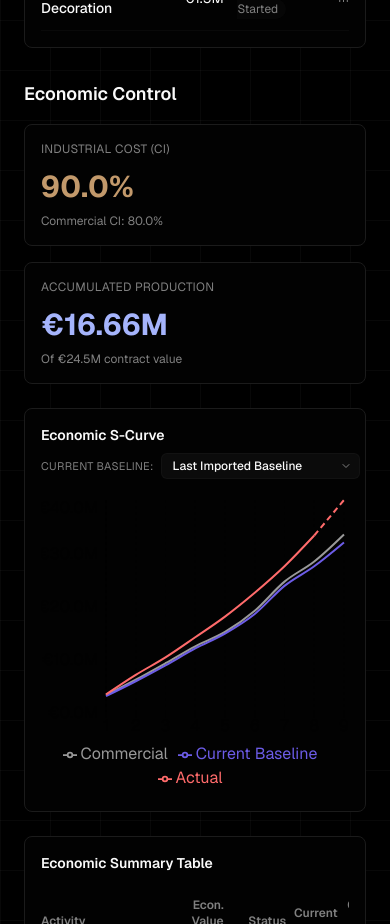
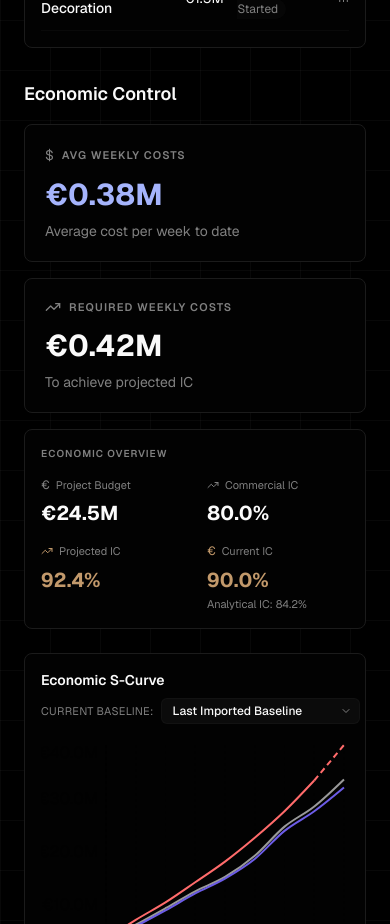
Before and after one commit to danielrebelo-volis/v0-volis-build-dashboard, a Next.js app: page /project/PRJ-001/overview in a window 390 px wide. Shown: the part 2880-3804 px from the top of the page. Built offline with nearby package versions, Linux system fonts and the light colour scheme.

Commit message:
feat: update Economic Control with new KPI layout
Expand Economic Control with two large weekly-cost cards and a horizontal bar with 4 KPIs.

```diff
--- a/app/project/[id]/overview/page.tsx
+++ b/app/project/[id]/overview/page.tsx
@@ -1009,17 +1009,59 @@ export default function ProjectOverview({ params }: { params: { id: string } })
             {/* Economic Control Section */}
             <h2 className="text-lg font-semibold text-foreground mb-4 mt-8">Economic Control</h2>
 
-            {/* Economic Control KPIs */}
-            <div className="grid grid-cols-1 md:grid-cols-2 gap-4 mb-6">
-              <div className="glass-card rounded-lg p-4 border border-border/50">
-                <p className="text-xs text-muted-foreground uppercase tracking-wide mb-3">Industrial Cost (CI)</p>
-                <p className="text-3xl font-bold text-warning">90.0%</p>
-                <p className="text-xs text-muted-foreground mt-2">Commercial CI: 80.0%</p>
-              </div>
-              <div className="glass-card rounded-lg p-4 border border-border/50">
-                <p className="text-xs text-muted-foreground uppercase tracking-wide mb-3">Accumulated Production</p>
-                <p className="text-3xl font-bold text-success">€16.66M</p>
-                <p className="text-xs text-muted-foreground mt-2">Of €24.5M contract value</p>
+            {/* Weekly Cost KPIs */}
+            <div className="grid grid-cols-1 sm:grid-cols-2 gap-4 mb-4">
+              <div className="glass-card rounded-lg p-5 border border-border/50">
+                <div className="flex items-center gap-2 mb-3">
+                  <span className="text-muted-foreground text-sm font-normal">$</span>
+                  <p className="text-[11px] text-muted-foreground uppercase tracking-widest font-semibold">Avg Weekly Costs</p>
+                </div>
+                <p className="text-3xl font-bold text-success">€0.38M</p>
+                <p className="text-sm text-muted-foreground mt-2">Average cost per week to date</p>
+              </div>
+              <div className="glass-card rounded-lg p-5 border border-border/50">
+                <div className="flex items-center gap-2 mb-3">
+                  <TrendingUp className="w-4 h-4 text-muted-foreground" />
+                  <p className="text-[11px] text-muted-foreground uppercase tracking-widest font-semibold">Required Weekly Costs</p>
+                </div>
+                <p className="text-3xl font-bold text-foreground">€0.42M</p>
+                <p className="text-sm text-muted-foreground mt-2">To achieve projected IC</p>
+              </div>
+            </div>
+
+            {/* Economic Overview bar */}
+            <div className="glass-card rounded-lg p-4 border border-border/50 mb-6">
+              <p className="text-[10px] text-muted-foreground uppercase tracking-widest font-semibold mb-4">Economic Overview</p>
+              <div className="grid grid-cols-2 sm:grid-cols-4 gap-x-6 gap-y-4 divide-x-0 sm:divide-x divide-border/30">
+                <div className="sm:pl-0">
+                  <div className="flex items-center gap-1.5 mb-1.5">
+                    <span className="text-xs text-muted-foreground">€</span>
+                    <span className="text-[11px] text-muted-foreground">Project Budget</span>
+                  </div>
+                  <p className="text-xl font-bold text-foreground">€24.5M</p>
+                </div>
+                <div className="sm:pl-6">
+                  <div className="flex items-center gap-1.5 mb-1.5">
+                    <TrendingUp className="w-3 h-3 text-muted-foreground" />
+                    <span className="text-[11px] text-muted-foreground">Commercial IC</span>
+                  </div>
+                  <p className="text-xl font-bold text-foreground">80.0%</p>
+                </div>
+                <div className="sm:pl-6">
+                  <div className="flex items-center gap-1.5 mb-1.5">
+                    <TrendingUp className="w-3 h-3 text-warning" />
+                    <span className="text-[11px] text-muted-foreground">Projected IC</span>
+                  </div>
+                  <p className="text-xl font-bold text-warning">92.4%</p>
+                </div>
+                <div className="sm:pl-6">
+                  <div className="flex items-center gap-1.5 mb-1.5">
+                    <span className="text-xs text-warning">€</span>
+                    <span className="text-[11px] text-muted-foreground">Current IC</span>
+                  </div>
+                  <p className="text-xl font-bold text-warning">90.0%</p>
+                  <p className="text-[11px] text-muted-foreground mt-0.5">Analytical IC: 84.2%</p>
+                </div>
               </div>
             </div>
 
@@ -1301,19 +1343,58 @@ export default function ProjectOverview({ params }: { params: { id: string } })
         {/* Economic Tab */}
         {activeTab === 'economic' && (
           <>
-            {/* Top Section - Financial Health KPIs */}
-            <div className="grid grid-cols-1 md:grid-cols-2 gap-6 mb-8">
-              <div className="glass-card rounded-lg p-6 border border-border/50">
-                <p className="text-xs text-muted-foreground uppercase tracking-wide mb-4">Industrial Cost (CI)</p>
-                <p className="text-4xl font-bold text-warning">90.0%</p>
-                <p className="text-xs text-muted-foreground mt-2">Commercial CI: 80.0% — CPI: 0.89</p>
-              </div>
-
-              <div className="glass-card rounded-lg p-6 border border-border/50">
-                <p className="text-xs text-muted-foreground uppercase tracking-wide mb-4">Accumulated Production</p>
-                <div>
-                  <p className="text-4xl font-bold text-success">€16.66M</p>
-                  <p className="text-xs text-muted-foreground mt-2">68% of €24.5M contract value</p>
+            {/* Weekly Cost KPIs */}
+            <div className="grid grid-cols-1 sm:grid-cols-2 gap-4 mb-4">
+              <div className="glass-card rounded-lg p-5 border border-border/50">
+                <div className="flex items-center gap-2 mb-3">
+                  <span className="text-muted-foreground text-sm font-normal">$</span>
+                  <p className="text-[11px] text-muted-foreground uppercase tracking-widest font-semibold">Avg Weekly Costs</p>
+                </div>
+                <p className="text-4xl font-bold text-success">€0.38M</p>
+                <p className="text-sm text-muted-foreground mt-2">Average cost per week to date</p>
+              </div>
+              <div className="glass-card rounded-lg p-5 border border-border/50">
+                <div className="flex items-center gap-2 mb-3">
+                  <TrendingUp className="w-4 h-4 text-muted-foreground" />
+                  <p className="text-[11px] text-muted-foreground uppercase tracking-widest font-semibold">Required Weekly Costs</p>
+                </div>
+                <p className="text-4xl font-bold text-foreground">€0.42M</p>
+                <p className="text-sm text-muted-foreground mt-2">To achieve projected IC</p>
+              </div>
+            </div>
+
+            {/* Economic Overview bar */}
+            <div className="glass-card rounded-lg p-4 border border-border/50 mb-8">
+              <p className="text-[10px] text-muted-foreground uppercase tracking-widest font-semibold mb-4">Economic Overview</p>
+              <div className="grid grid-cols-2 sm:grid-cols-4 gap-x-6 gap-y-4 divide-x-0 sm:divide-x divide-border/30">
+                <div className="sm:pl-0">
+                  <div className="flex items-center gap-1.5 mb-1.5">
+                    <span className="text-xs text-muted-foreground">€</span>
+                    <span className="text-[11px] text-muted-foreground">Project Budget</span>
+                  </div>
+                  <p className="text-2xl font-bold text-foreground">€24.5M</p>
+                </div>
+                <div className="sm:pl-6">
+                  <div className="flex items-center gap-1.5 mb-1.5">
+                    <TrendingUp className="w-3 h-3 text-muted-foreground" />
+                    <span className="text-[11px] text-muted-foreground">Commercial IC</span>
+                  </div>
+                  <p className="text-2xl font-bold text-foreground">80.0%</p>
+                </div>
+                <div className="sm:pl-6">
+                  <div className="flex items-center gap-1.5 mb-1.5">
+                    <TrendingUp className="w-3 h-3 text-warning" />
+                    <span className="text-[11px] text-muted-foreground">Projected IC</span>
+                  </div>
+                  <p className="text-2xl font-bold text-warning">92.4%</p>
+                </div>
+                <div className="sm:pl-6">
+                  <div className="flex items-center gap-1.5 mb-1.5">
+                    <span className="text-xs text-warning">€</span>
+                    <span className="text-[11px] text-muted-foreground">Current IC</span>
+                  </div>
+                  <p className="text-2xl font-bold text-warning">90.0%</p>
+                  <p className="text-[11px] text-muted-foreground mt-0.5">Analytical IC: 84.2%</p>
                 </div>
               </div>
             </div>
--- a/components/evm-matrix.tsx
+++ b/components/evm-matrix.tsx
@@ -28,23 +28,23 @@ interface Project {
 }
 
 const projects: Project[] = [
-  { id: "PRJ-001", name: "Metro Tower", delay: -35, industrialCost: 107, analyticalIndustrialCost: 98, budget: "€24.5M", budgetValue: 24.5, trend: "up", category: "Civil Construction", region: "Europa", status: "ongoing", week: "week-1", coordinates: [2.3, 48.9], weekData: { "week-1": { delay: -35, industrialCost: 107 }, "week-2": { delay: -30, industrialCost: 104 }, "week-3": { delay: -25, industrialCost: 101 }, "week-4": { delay: -20, industrialCost: 98 } } },
-  { id: "PRJ-011", name: "Urban Renewal Center", delay: -5, industrialCost: 103, analyticalIndustrialCost: 95, budget: "€67.3M", budgetValue: 67.3, trend: "up", category: "Road Infrastructure", region: "Europa", status: "ongoing", week: "week-2", coordinates: [-3.7, 40.4], weekData: { "week-1": { delay: -15, industrialCost: 105 }, "week-2": { delay: -20, industrialCost: 108 }, "week-3": { delay: -25, industrialCost: 110 }, "week-4": { delay: -30, industrialCost: 112 } } },
-  { id: "PRJ-015", name: "Airport Runway", delay: -22, industrialCost: 105, analyticalIndustrialCost: 97, budget: "€234.5M", budgetValue: 234.5, trend: "up", category: "Airport Infrastructure", region: "Africa", status: "ongoing", week: "week-1", coordinates: [3.4, 6.5], weekData: { "week-1": { delay: -25, industrialCost: 113 }, "week-2": { delay: -28, industrialCost: 115 }, "week-3": { delay: -30, industrialCost: 116 }, "week-4": { delay: -35, industrialCost: 118 } } },
-  { id: "PRJ-020", name: "Solar Farm", delay: -40, industrialCost: 101, analyticalIndustrialCost: 94, budget: "€145.2M", budgetValue: 145.2, trend: "up", category: "Power (Energy)", region: "Africa", status: "ongoing", week: "week-4", coordinates: [28.2, -26.2], weekData: { "week-1": { delay: -35, industrialCost: 104 }, "week-2": { delay: -38, industrialCost: 105 }, "week-3": { delay: -40, industrialCost: 106 }, "week-4": { delay: -42, industrialCost: 107 } } },
-  { id: "PRJ-003", name: "Skyline Plaza", delay: 32, industrialCost: 104, analyticalIndustrialCost: 96, budget: "€156M", budgetValue: 156, trend: "stable", category: "Civil Construction", region: "Asia", status: "ongoing", week: "week-1", coordinates: [121.5, 31.2], weekData: { "week-1": { delay: 28, industrialCost: 108 }, "week-2": { delay: 31, industrialCost: 109 }, "week-3": { delay: 35, industrialCost: 111 }, "week-4": { delay: 38, industrialCost: 113 } } },
-  { id: "PRJ-012", name: "Rail Network Expansion", delay: 18, industrialCost: 102, analyticalIndustrialCost: 94, budget: "€280M", budgetValue: 280, trend: "down", category: "Railway Infrastructure", region: "Europa", status: "ongoing", week: "week-1", coordinates: [13.4, 52.5], weekData: { "week-1": { delay: 15, industrialCost: 101 }, "week-2": { delay: 18, industrialCost: 102 }, "week-3": { delay: 22, industrialCost: 104 }, "week-4": { delay: 25, industrialCost: 106 } } },
-  { id: "PRJ-013", name: "Dam Construction", delay: 25, industrialCost: 106, analyticalIndustrialCost: 98, budget: "€520M", budgetValue: 520, trend: "stable", category: "Hydraulic Infrastructure", region: "LatAm", status: "ongoing", week: "week-2", coordinates: [-46.6, -23.5], weekData: { "week-1": { delay: 20, industrialCost: 109 }, "week-2": { delay: 25, industrialCost: 112 }, "week-3": { delay: 28, industrialCost: 114 }, "week-4": { delay: 32, industrialCost: 115 } } },
-  { id: "PRJ-019", name: "Oil Platform Construction", delay: 40, industrialCost: 99, analyticalIndustrialCost: 91, budget: "€687.2M", budgetValue: 687.2, trend: "stable", category: "Oil&Gas", region: "Africa", status: "ongoing", week: "week-1", coordinates: [7.5, 4.5], weekData: { "week-1": { delay: 32, industrialCost: 105 }, "week-2": { delay: 35, industrialCost: 106 }, "week-3": { delay: 38, industrialCost: 108 }, "week-4": { delay: 40, industrialCost: 109 } } },
-  { id: "PRJ-004", name: "Industrial Park", delay: -30, industrialCost: 86, analyticalIndustrialCost: 79, budget: "€42.8M", budgetValue: 42.8, trend: "up", category: "Mining", region: "LatAm", status: "ongoing", week: "week-3", coordinates: [-68.1, -16.5], weekData: { "week-1": { delay: -25, industrialCost: 88 }, "week-2": { delay: -28, industrialCost: 87 }, "week-3": { delay: -30, industrialCost: 86 }, "week-4": { delay: -35, industrialCost: 84 } } },
-  { id: "PRJ-006", name: "Tech Campus", delay: -38, industrialCost: 95, analyticalIndustrialCost: 87, budget: "€210M", budgetValue: 210, trend: "stable", category: "Urban Infrastructure", region: "Asia", status: "ongoing", week: "week-4", coordinates: [103.8, 1.3], weekData: { "week-1": { delay: -35, industrialCost: 97 }, "week-2": { delay: -38, industrialCost: 96 }, "week-3": { delay: -40, industrialCost: 95 }, "week-4": { delay: -42, industrialCost: 93 } } },
-  { id: "PRJ-009", name: "Data Center", delay: -15, industrialCost: 91, analyticalIndustrialCost: 84, budget: "€78.5M", budgetValue: 78.5, trend: "down", category: "Port Infrastructure", region: "Europa", status: "finished", week: "week-4", coordinates: [-9.1, 38.7], weekData: { "week-1": { delay: -12, industrialCost: 94 }, "week-2": { delay: -14, industrialCost: 92 }, "week-3": { delay: -16, industrialCost: 91 }, "week-4": { delay: -18, industrialCost: 90 } } },
-  { id: "PRJ-007", name: "Highway 12 Ext", delay: -25, industrialCost: 84, analyticalIndustrialCost: 77, budget: "€340M", budgetValue: 340, trend: "down", category: "Road Infrastructure", region: "Europa", status: "ongoing", week: "week-1", coordinates: [-8.6, 41.1], weekData: { "week-1": { delay: -20, industrialCost: 86 }, "week-2": { delay: -23, industrialCost: 85 }, "week-3": { delay: -26, industrialCost: 84 }, "week-4": { delay: -28, industrialCost: 83 } } },
-  { id: "PRJ-002", name: "Harbor Bridge", delay: 20, industrialCost: 89, analyticalIndustrialCost: 82, budget: "€89.2M", budgetValue: 89.2, trend: "down", category: "Port Infrastructure", region: "Europa", status: "ongoing", week: "week-2", coordinates: [4.9, 52.4], weekData: { "week-1": { delay: 18, industrialCost: 87 }, "week-2": { delay: 20, industrialCost: 89 }, "week-3": { delay: 22, industrialCost: 91 }, "week-4": { delay: 25, industrialCost: 93 } } },
-  { id: "PRJ-005", name: "Riverside Homes", delay: 28, industrialCost: 94, analyticalIndustrialCost: 86, budget: "€18.3M", budgetValue: 18.3, trend: "down", category: "Urban Infrastructure", region: "LatAm", status: "finished", week: "week-2", coordinates: [-58.4, -34.6], weekData: { "week-1": { delay: 25, industrialCost: 92 }, "week-2": { delay: 28, industrialCost: 94 }, "week-3": { delay: 30, industrialCost: 95 }, "week-4": { delay: 32, industrialCost: 96 } } },
-  { id: "PRJ-008", name: "Green Valley", delay: 38, industrialCost: 88, analyticalIndustrialCost: 81, budget: "€32.1M", budgetValue: 32.1, trend: "up", category: "Hydraulic Infrastructure", region: "Asia", status: "ongoing", week: "week-3", coordinates: [77.2, 28.6], weekData: { "week-1": { delay: 35, industrialCost: 90 }, "week-2": { delay: 37, industrialCost: 89 }, "week-3": { delay: 38, industrialCost: 88 }, "week-4": { delay: 40, industrialCost: 86 } } },
-  { id: "PRJ-016", name: "Terminal Building", delay: 12, industrialCost: 93, analyticalIndustrialCost: 85, budget: "€189.2M", budgetValue: 189.2, trend: "stable", category: "Airport Infrastructure", region: "Asia", status: "ongoing", week: "week-2", coordinates: [139.7, 35.7], weekData: { "week-1": { delay: 10, industrialCost: 91 }, "week-2": { delay: 12, industrialCost: 93 }, "week-3": { delay: 14, industrialCost: 94 }, "week-4": { delay: 16, industrialCost: 95 } } },
-  { id: "PRJ-021", name: "Bridge Rehabilitation", delay: 8, industrialCost: 90, analyticalIndustrialCost: 83, budget: "€67.8M", budgetValue: 67.8, trend: "stable", category: "Other Works", region: "LatAm", status: "finished", week: "week-1", coordinates: [-70.7, -33.5], weekData: { "week-1": { delay: 5, industrialCost: 88 }, "week-2": { delay: 8, industrialCost: 90 }, "week-3": { delay: 10, industrialCost: 92 }, "week-4": { delay: 12, industrialCost: 93 } } },
+  { id: "PRJ-001", name: "Metro Tower",             delay: -35, industrialCost: 103, analyticalIndustrialCost: 95, budget: "€24.5M",  budgetValue: 24.5,  trend: "up",     category: "Civil Construction",       region: "Europa", status: "ongoing",  week: "week-1", coordinates: [2.3,   48.9],  weekData: { "week-1": { delay: -35, industrialCost: 103 }, "week-2": { delay: -30, industrialCost: 101 }, "week-3": { delay: -25, industrialCost:  99 }, "week-4": { delay: -20, industrialCost:  97 } } },
+  { id: "PRJ-011", name: "Urban Renewal Center",     delay:  -5, industrialCost: 100, analyticalIndustrialCost: 92, budget: "€67.3M",  budgetValue: 67.3,  trend: "up",     category: "Road Infrastructure",      region: "Europa", status: "ongoing",  week: "week-2", coordinates: [-3.7,  40.4],  weekData: { "week-1": { delay: -15, industrialCost: 101 }, "week-2": { delay: -20, industrialCost: 100 }, "week-3": { delay: -25, industrialCost:  99 }, "week-4": { delay: -30, industrialCost:  98 } } },
+  { id: "PRJ-015", name: "Airport Runway",           delay: -22, industrialCost: 105, analyticalIndustrialCost: 97, budget: "€234.5M", budgetValue: 234.5, trend: "up",     category: "Airport Infrastructure",   region: "Africa", status: "ongoing",  week: "week-1", coordinates: [3.4,   6.5],   weekData: { "week-1": { delay: -25, industrialCost: 105 }, "week-2": { delay: -28, industrialCost: 104 }, "week-3": { delay: -30, industrialCost: 103 }, "week-4": { delay: -35, industrialCost: 102 } } },
+  { id: "PRJ-020", name: "Solar Farm",               delay: -40, industrialCost:  98, analyticalIndustrialCost: 90, budget: "€145.2M", budgetValue: 145.2, trend: "up",     category: "Power (Energy)",           region: "Africa", status: "ongoing",  week: "week-4", coordinates: [28.2, -26.2],  weekData: { "week-1": { delay: -35, industrialCost:  99 }, "week-2": { delay: -38, industrialCost:  98 }, "week-3": { delay: -40, industrialCost:  97 }, "week-4": { delay: -42, industrialCost:  96 } } },
+  { id: "PRJ-003", name: "Skyline Plaza",            delay:  32, industrialCost: 102, analyticalIndustrialCost: 94, budget: "€156M",   budgetValue: 156,   trend: "stable", category: "Civil Construction",       region: "Asia",   status: "ongoing",  week: "week-1", coordinates: [121.5, 31.2],  weekData: { "week-1": { delay: 28,  industrialCost: 102 }, "week-2": { delay: 31,  industrialCost: 103 }, "week-3": { delay: 35,  industrialCost: 104 }, "week-4": { delay: 38,  industrialCost: 105 } } },
+  { id: "PRJ-012", name: "Rail Network Expansion",   delay:  18, industrialCost:  99, analyticalIndustrialCost: 91, budget: "€280M",   budgetValue: 280,   trend: "down",   category: "Railway Infrastructure",   region: "Europa", status: "ongoing",  week: "week-1", coordinates: [13.4,  52.5],  weekData: { "week-1": { delay: 15,  industrialCost:  99 }, "week-2": { delay: 18,  industrialCost: 100 }, "week-3": { delay: 22,  industrialCost: 101 }, "week-4": { delay: 25,  industrialCost: 102 } } },
+  { id: "PRJ-013", name: "Dam Construction",         delay:  25, industrialCost: 104, analyticalIndustrialCost: 96, budget: "€520M",   budgetValue: 520,   trend: "stable", category: "Hydraulic Infrastructure", region: "LatAm",  status: "ongoing",  week: "week-2", coordinates: [-46.6,-23.5],  weekData: { "week-1": { delay: 20,  industrialCost: 103 }, "week-2": { delay: 25,  industrialCost: 104 }, "week-3": { delay: 28,  industrialCost: 104 }, "week-4": { delay: 32,  industrialCost: 105 } } },
+  { id: "PRJ-019", name: "Oil Platform Construction",delay:  40, industrialCost:  97, analyticalIndustrialCost: 89, budget: "€687.2M", budgetValue: 687.2, trend: "stable", category: "Oil&Gas",                  region: "Africa", status: "ongoing",  week: "week-1", coordinates: [7.5,   4.5],   weekData: { "week-1": { delay: 32,  industrialCost:  97 }, "week-2": { delay: 35,  industrialCost:  98 }, "week-3": { delay: 38,  industrialCost:  99 }, "week-4": { delay: 40,  industrialCost: 100 } } },
+  { id: "PRJ-004", name: "Industrial Park",          delay: -30, industrialCost:  86, analyticalIndustrialCost: 80, budget: "€42.8M",  budgetValue: 42.8,  trend: "up",     category: "Mining",                  region: "LatAm",  status: "ongoing",  week: "week-3", coordinates: [-68.1,-16.5],  weekData: { "week-1": { delay: -25, industrialCost:  87 }, "week-2": { delay: -28, industrialCost:  86 }, "week-3": { delay: -30, industrialCost:  86 }, "week-4": { delay: -35, industrialCost:  85 } } },
+  { id: "PRJ-006", name: "Tech Campus",              delay: -38, industrialCost:  95, analyticalIndustrialCost: 87, budget: "€210M",   budgetValue: 210,   trend: "stable", category: "Urban Infrastructure",     region: "Asia",   status: "ongoing",  week: "week-4", coordinates: [103.8, 1.3],   weekData: { "week-1": { delay: -35, industrialCost:  96 }, "week-2": { delay: -38, industrialCost:  95 }, "week-3": { delay: -40, industrialCost:  94 }, "week-4": { delay: -42, industrialCost:  93 } } },
+  { id: "PRJ-009", name: "Data Center",              delay: -15, industrialCost:  91, analyticalIndustrialCost: 84, budget: "€78.5M",  budgetValue: 78.5,  trend: "down",   category: "Port Infrastructure",      region: "Europa", status: "finished", week: "week-4", coordinates: [-9.1,  38.7],  weekData: { "week-1": { delay: -12, industrialCost:  93 }, "week-2": { delay: -14, industrialCost:  92 }, "week-3": { delay: -16, industrialCost:  91 }, "week-4": { delay: -18, industrialCost:  90 } } },
+  { id: "PRJ-007", name: "Highway 12 Ext",           delay: -25, industrialCost:  84, analyticalIndustrialCost: 78, budget: "€340M",   budgetValue: 340,   trend: "down",   category: "Road Infrastructure",      region: "Europa", status: "ongoing",  week: "week-1", coordinates: [-8.6,  41.1],  weekData: { "week-1": { delay: -20, industrialCost:  85 }, "week-2": { delay: -23, industrialCost:  84 }, "week-3": { delay: -26, industrialCost:  84 }, "week-4": { delay: -28, industrialCost:  83 } } },
+  { id: "PRJ-002", name: "Harbor Bridge",            delay:  20, industrialCost:  89, analyticalIndustrialCost: 82, budget: "€89.2M",  budgetValue: 89.2,  trend: "down",   category: "Port Infrastructure",      region: "Europa", status: "ongoing",  week: "week-2", coordinates: [4.9,   52.4],  weekData: { "week-1": { delay: 18,  industrialCost:  88 }, "week-2": { delay: 20,  industrialCost:  89 }, "week-3": { delay: 22,  industrialCost:  90 }, "week-4": { delay: 25,  industrialCost:  91 } } },
+  { id: "PRJ-005", name: "Riverside Homes",          delay:  28, industrialCost:  94, analyticalIndustrialCost: 86, budget: "€18.3M",  budgetValue: 18.3,  trend: "down",   category: "Urban Infrastructure",     region: "LatAm",  status: "finished", week: "week-2", coordinates: [-58.4,-34.6],  weekData: { "week-1": { delay: 25,  industrialCost:  92 }, "week-2": { delay: 28,  industrialCost:  94 }, "week-3": { delay: 30,  industrialCost:  95 }, "week-4": { delay: 32,  industrialCost:  96 } } },
+  { id: "PRJ-008", name: "Green Valley",             delay:  38, industrialCost:  88, analyticalIndustrialCost: 81, budget: "€32.1M",  budgetValue: 32.1,  trend: "up",     category: "Hydraulic Infrastructure", region: "Asia",   status: "ongoing",  week: "week-3", coordinates: [77.2,  28.6],  weekData: { "week-1": { delay: 35,  industrialCost:  89 }, "week-2": { delay: 37,  industrialCost:  88 }, "week-3": { delay: 38,  industrialCost:  88 }, "week-4": { delay: 40,  industrialCost:  87 } } },
+  { id: "PRJ-016", name: "Terminal Building",        delay:  12, industrialCost:  93, analyticalIndustrialCost: 85, budget: "€189.2M", budgetValue: 189.2, trend: "stable", category: "Airport Infrastructure",   region: "Asia",   status: "ongoing",  week: "week-2", coordinates: [139.7, 35.7],  weekData: { "week-1": { delay: 10,  industrialCost:  91 }, "week-2": { delay: 12,  industrialCost:  93 }, "week-3": { delay: 14,  industrialCost:  94 }, "week-4": { delay: 16,  industrialCost:  95 } } },
+  { id: "PRJ-021", name: "Bridge Rehabilitation",    delay:   8, industrialCost:  90, analyticalIndustrialCost: 83, budget: "€67.8M",  budgetValue: 67.8,  trend: "stable", category: "Other Works",              region: "LatAm",  status: "finished", week: "week-1", coordinates: [-70.7,-33.5],  weekData: { "week-1": { delay: 5,   industrialCost:  88 }, "week-2": { delay: 8,   industrialCost:  90 }, "week-3": { delay: 10,  industrialCost:  91 }, "week-4": { delay: 12,  industrialCost:  92 } } },
 ]
 
 const categoryColors: Record<Project["category"], string> = {
```
